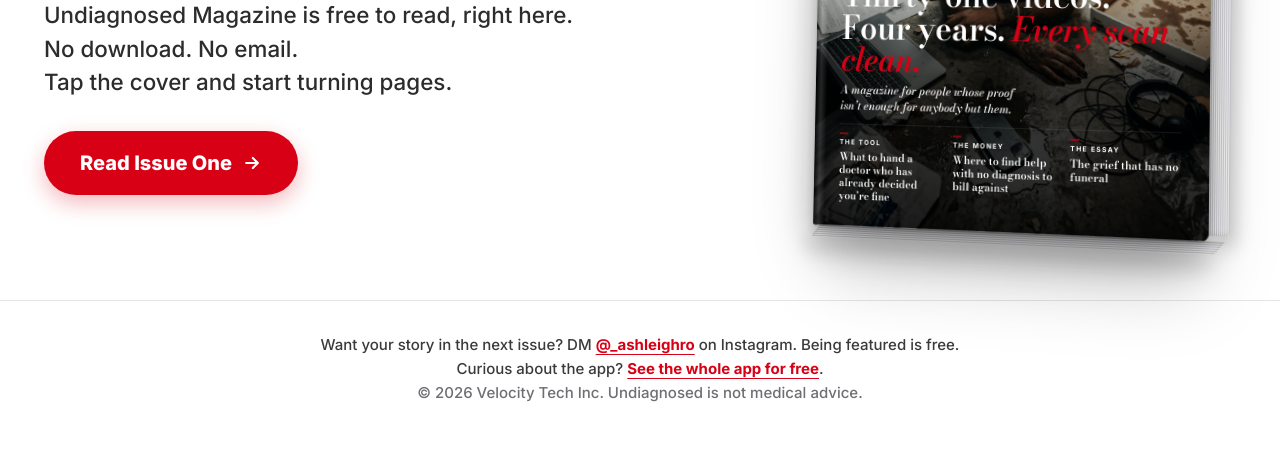
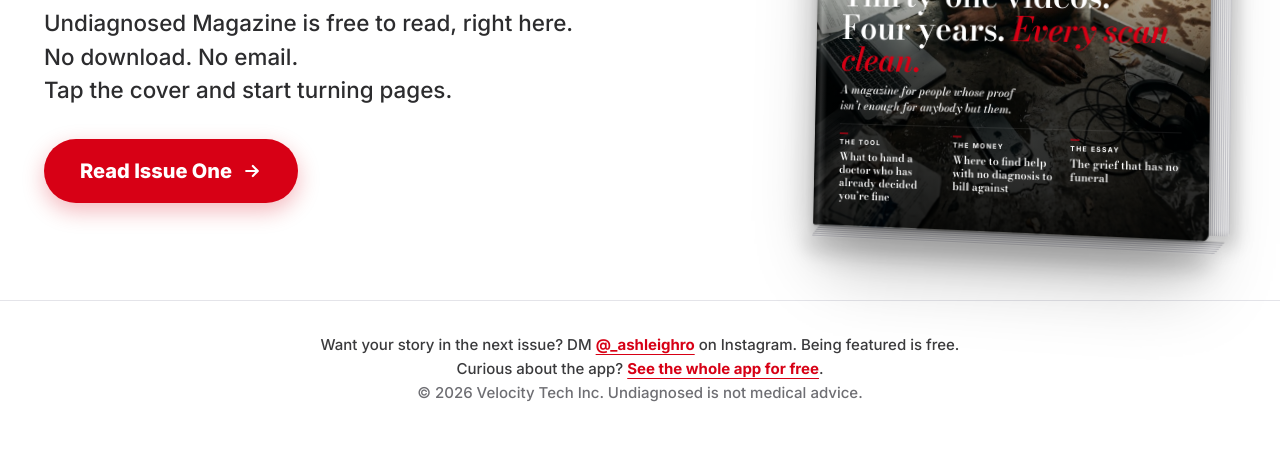
Before and after one commit to awconsulting/undiagnosed-magazine, a plain HTML site: page index.html in a window 1280 px wide. Shown: the part 415-868 px from the top of the page. Drawn offline with nearby package versions, Linux system fonts and the light colour scheme.

Commit message:
Home: more space above intro
Co-Authored-By: Claude Opus 5.5 <noreply@anthropic.com>
Claude-Session: https://claude.ai/code/session_016UWBdGEoEZSKDoHSEkJM9Y

```diff
--- a/index.html
+++ b/index.html
@@ -28,7 +28,7 @@ header .wrap{height:64px;display:flex;align-items:center;justify-content:space-b
 .u{text-decoration:underline;text-decoration-color:#D70015;text-decoration-thickness:.09em;text-underline-offset:.12em}
 .kicker{font-size:13px;font-weight:800;letter-spacing:.2em;text-transform:uppercase;color:#D70015;margin:0}
 h1{font-size:clamp(36px,9vw,46px);line-height:1.04;letter-spacing:-.03em;font-weight:900;margin:16px 0 0}
-.lede{font-size:clamp(19px,2.4vw,23px);line-height:1.5;color:#2C2C2E;max-width:640px;margin:14px 0 0;font-weight:500}
+.lede{font-size:clamp(19px,2.4vw,23px);line-height:1.5;color:#2C2C2E;max-width:640px;margin:30px 0 0;font-weight:500}
 .issues{display:grid;grid-template-columns:minmax(0,420px);justify-content:center;padding:28px 0 96px}
 .cover iframe{position:absolute;left:0;top:0;width:1080px;height:1440px;border:0;transform-origin:0 0;pointer-events:none}
 .cover{position:relative}
```
